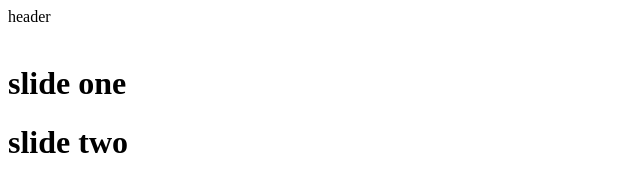
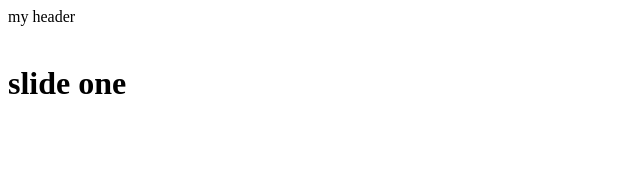
Before and after one commit to ny2019/gitproject, a plain HTML site: page index.html in a window 1280 px wide. Shown: the whole page, without its empty margins (0-640 px from the left). Drawn offline with Linux system fonts and the light colour scheme.

Commit message:
some changes

```diff
--- a/index.html
+++ b/index.html
@@ -7,13 +7,12 @@
     <title>Document</title>
 </head>
 <body>
-    <header>header</header>
+    <header> my header</header>
     <div class="banner">
         <img src="banner.jpg" alt="">
     </div>
     <div class="slider">
         <h1>slide one</h1>
-        <h1>slide two</h1>
     </div>
     <script src="script.js"></script>
 </body>
```
